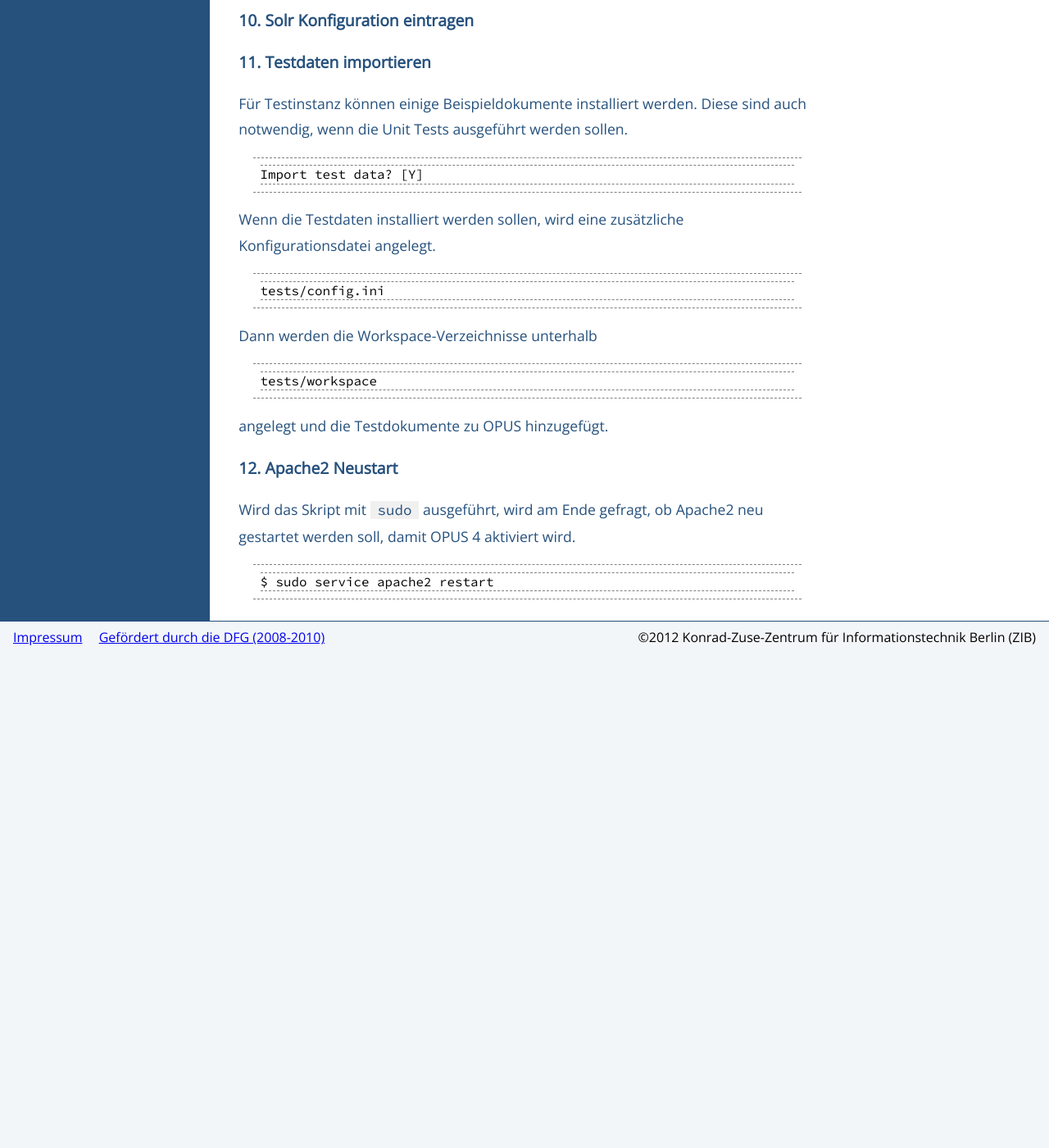
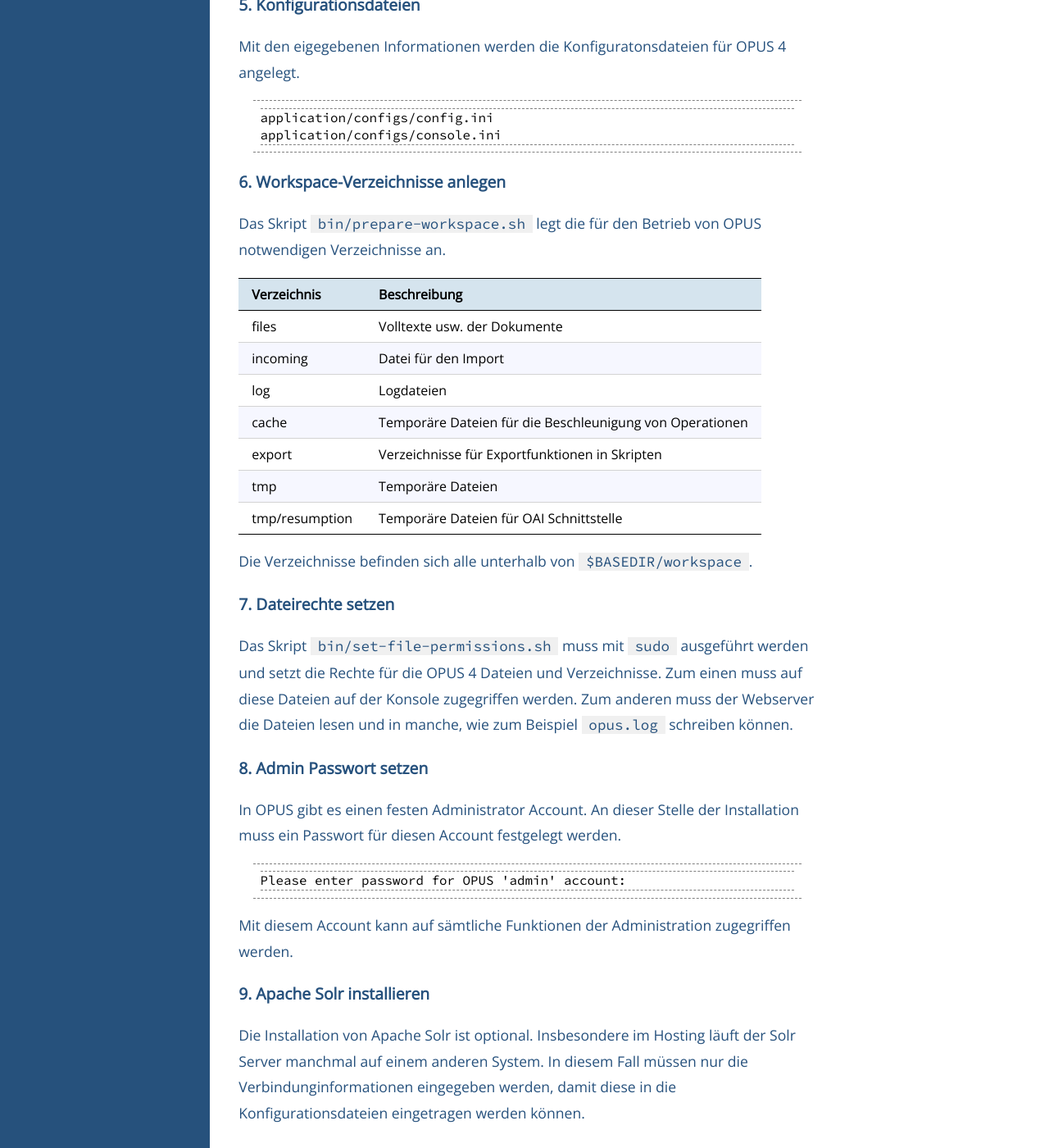
Before and after one commit to OPUS4/userdoc, a Jekyll site: the page built from installation/installscript.md, in a window 1280 px wide and 1400 px high, scrolled down 3735 px. Shown: the whole window at 82% size. Built offline with Jekyll 4.4.1, drawn with Linux system fonts in a browser that asks for light colours; before the commit the page ends 4533 px from its top, so only the background shows below that; some of the changed text lies outside the part shown.

Commit message:
OPUSVIER-3551 - More docs for installation.

```diff
--- a/installation/installscript.md
+++ b/installation/installscript.md
@@ -24,7 +24,7 @@ der Installation sind nur mit `sudo` möglich.
 | 7 | [Dateirechte setzen](#dateirechte-setzen) | | X |
 | 8 | [Admin Passwort setzen](#admin-passwort-setzen) | | |
 | 9 | [Solr installieren](#apache-solr-installieren) | X | X |
-| 10 | Solr Konfiguration eintragen | | |
+| 10 | [Solr Konfiguration eintragen](#solr-konfiguration-eintragen) | | |
 | 11 | [Testdaten importieren](#testdaten-importieren) | X | |
 | 12 | [Apache2 Neustart](#apache2-neustart) | X | X |
 
@@ -99,17 +99,29 @@ neu gestartet.
 
 ### 4. Datenbank
 
-Name
-Admin Account Name + Passwort
-User Account Name + Passwort
-Host + Port
+Folgende Informationen werden für die Konfiguration der Datenbank
+abgefragt.
 
-Die Zugriffsinformationen werden in die Konfigurationsdateien
+* Name der Datenbank
+* Name des OPUS 4 Admin Accounts
+* Passwort für OPUS 4 Admin
+* Name des OPUS 4 User Accounts
+* Passwort für OPUS 4 User
+* Hostname für MySQL Server
+* Port für MySQL Server
+
+Diese Informationen werden in die Konfigurationsdateien
 
     application/configs/config.ini
     application/configs/console.ini
 
-eingetragen. Der Adminaccount ist nur durch die `console.ini` verfügbar,
+eingetragen.
+
+Der OPUS 4 Admin Account wird für das Erstellen und Updaten der
+Datenbank verwendet. Der OPUS 4 User Account ist für den normalen
+Zugriff über die Weboberfläche und hat nur eigeschränkte Rechte.
+
+Der Adminaccount ist nur durch die `console.ini` verfügbar,
 die von den OPUS 4 Skripten verwendet wird, die mit direktem Zugriff auf
 das Hostsystem ausgeführt werden können, z.B. um ein Update durchzuführen.
 
@@ -131,13 +143,63 @@ OPUS 4 angelegt.
 
 ### 6. Workspace-Verzeichnisse anlegen
 
+Das Skript `bin/prepare-workspace.sh` legt die für den Betrieb von OPUS
+notwendigen Verzeichnisse an.
+
+|-------------+--------------|
+| Verzeichnis | Beschreibung |
+|-------------+--------------|
+| files | Volltexte usw. der Dokumente |
+| incoming | Datei für den Import |
+| log | Logdateien |
+| cache | Temporäre Dateien für die Beschleunigung von Operationen |
+| export | Verzeichnisse für Exportfunktionen in Skripten |
+| tmp | Temporäre Dateien |
+| tmp/resumption | Temporäre Dateien für OAI Schnittstelle |
+|---+---|
+
+Die Verzeichnisse befinden sich alle unterhalb von `$BASEDIR/workspace`.
+
 ### 7. Dateirechte setzen
+
+Das Skript `bin/set-file-permissions.sh` muss mit `sudo` ausgeführt
+werden und setzt die Rechte für die OPUS 4 Dateien und Verzeichnisse.
+Zum einen muss auf diese Dateien auf der Konsole zugegriffen werden.
+Zum anderen muss der Webserver die Dateien lesen und in manche, wie zum
+Beispiel `opus.log` schreiben können.
 
 ### 8. Admin Passwort setzen
 
+In OPUS gibt es einen festen Administrator Account. An dieser Stelle
+der Installation muss ein Passwort für diesen Account festgelegt werden.
+
+    Please enter password for OPUS 'admin' account:
+
+Mit diesem Account kann auf sämtliche Funktionen der Administration
+zugegriffen werden.
+
 ### 9. Apache Solr installieren
 
+Die Installation von Apache Solr ist optional. Insbesondere im Hosting
+läuft der Solr Server manchmal auf einem anderen System. In diesem Fall
+müssen nur die Verbindunginformationen eingegeben werden, damit diese
+in die Konfigurationsdateien eingetragen werden können.
+
 ### 10. Solr Konfiguration eintragen
+
+Es werden folgende Informationen abgefragt.
+
+* Port für Solr Server
+* Hostname für Solr Server
+* Name des Solr Core (/opus4)
+
+Optional kann eine weitere Verbindung definiert werden, wenn die
+Extraktion der Volltexte einen anderen Solr Core bzw. Server verwenden
+soll.
+
+Diese Informationen werden dann in die Konfigurationsdatei eingetragen.
+
+    application/configs/config.ini
 
 ### 11. Testdaten importieren
 
```
Also changed, not shown: installation/composer.md (added, +30 -0 lines), installation/solr.md (+15 -0 lines).
